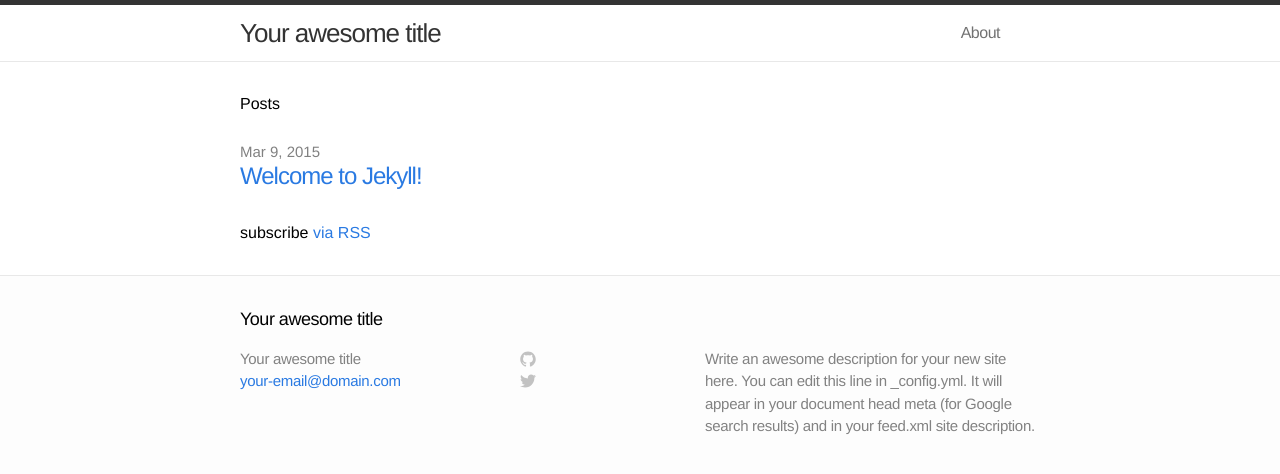
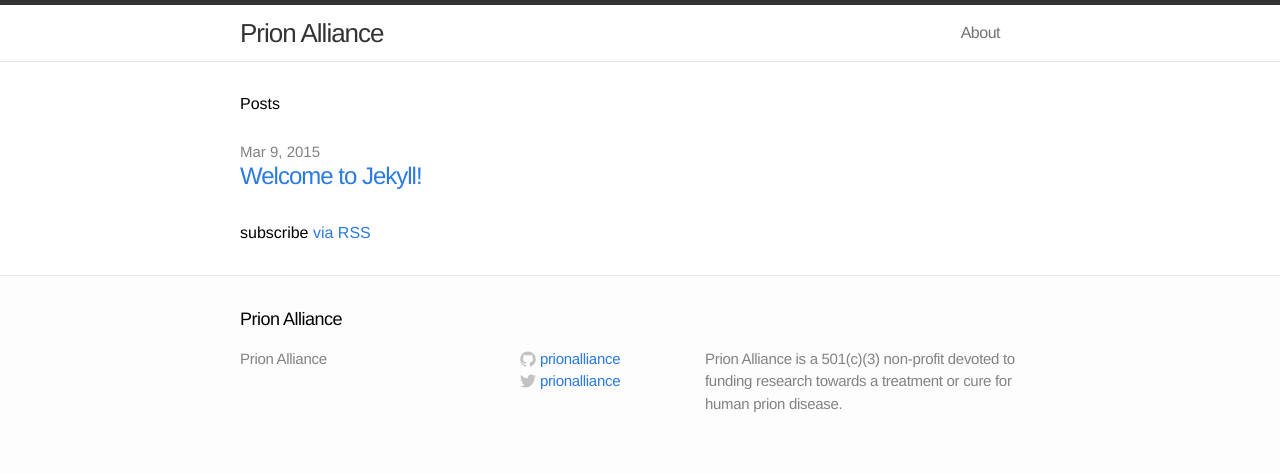
Before and after one commit to ericminikel/prionalliance, a Jekyll site: the page built from index.html, in a window 1280 px wide. Shown: the top 474 px of the page. Built offline with Jekyll 4.4.1, drawn with Linux system fonts in a browser that asks for light colours; Markdown is read by kramdown in place of the engine named in the settings.

Commit message:
personalized

```diff
--- a/_config.yml
+++ b/_config.yml
@@ -1,10 +1,12 @@
 # Site settings
-title: Your awesome title
-email: your-email@domain.com
-description: "Write an awesome description for your new site here. You can edit this line in _config.yml. It will appear in your document head meta (for Google search results) and in your feed.xml site description."
+title: Prion Alliance
+description: "Prion Alliance is a 501(c)(3) non-profit devoted to funding research towards a treatment or cure for human prion disease."
 baseurl: ""
-url: "http://yourdomain.com"
+url: "http://prionalliance.org"
+username: prionalliance
 
 # Build settings
-markdown: kramdown
+markdown: redcarpet
+redcarpet:
+  extensions: ["no_intra_emphasis", "fenced_code_blocks", "autolink", "strikethrough", "tables"]
 permalink: pretty
```
